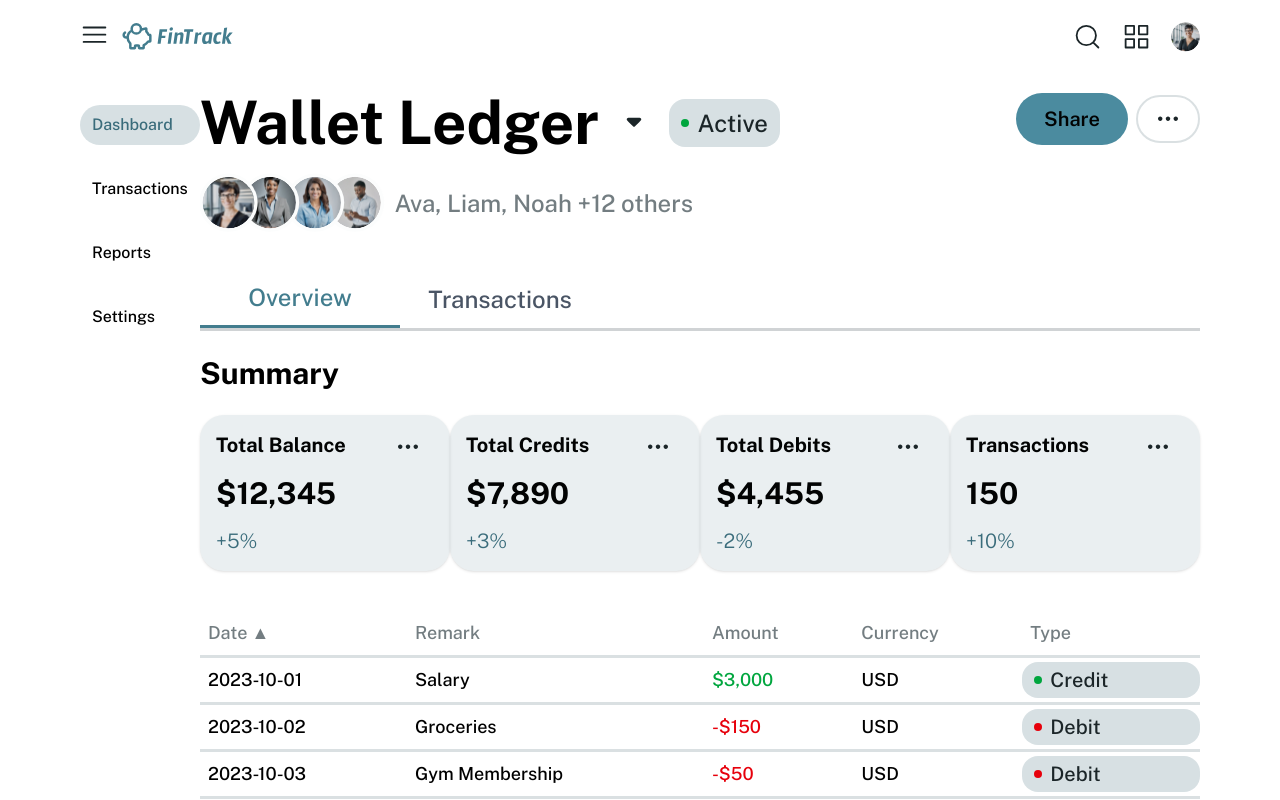
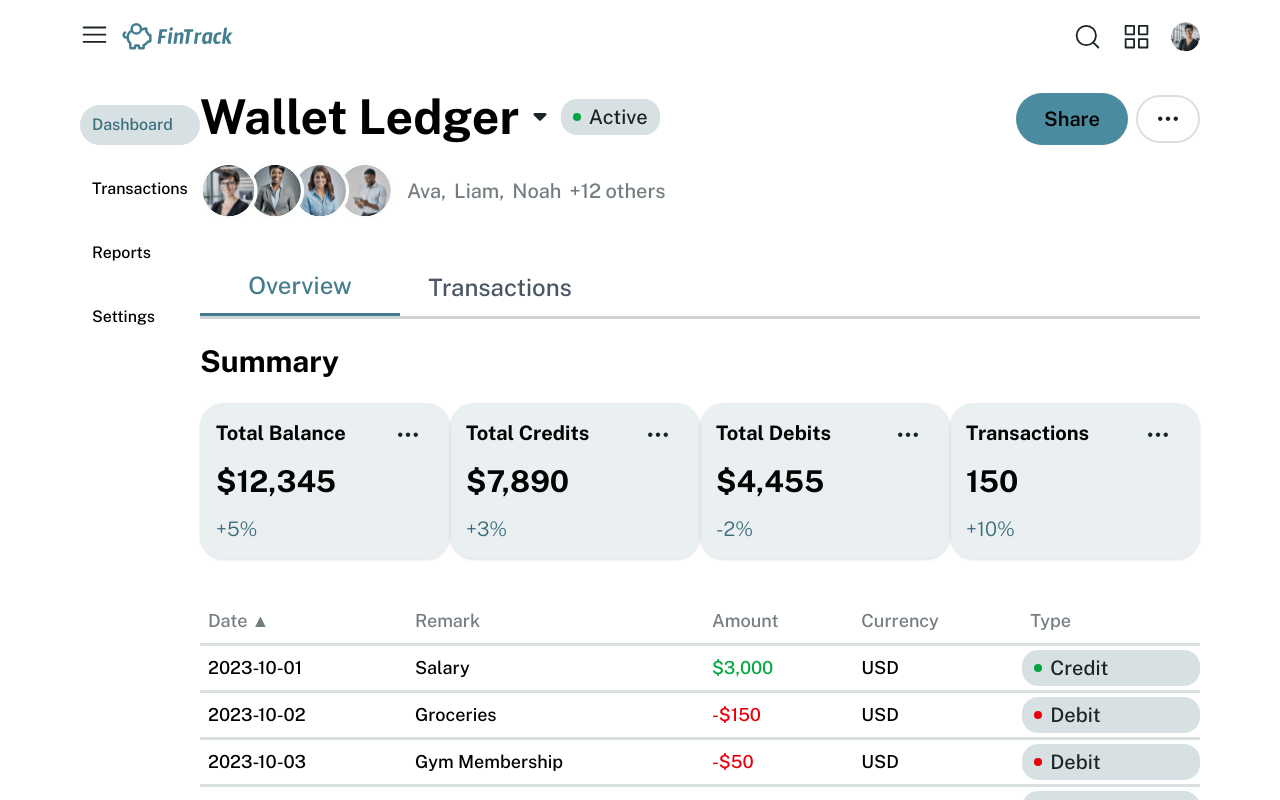
Before and after one commit to itsxdamdam/fintrack, a Next.js app: page / in a window 1280 px wide. Shown: the top 800 px of the page. Built offline with nearby package versions, Linux system fonts and the light colour scheme.

Commit message:
fix: headerbox user display

```diff
--- a/src/app/globals.css
+++ b/src/app/globals.css
@@ -6,7 +6,7 @@
   }
 
   .caret {
-    @apply w-auto h-[40px] cursor-pointer;
+    @apply w-auto h-[35px] cursor-pointer;
   }
 
   .logo {
@@ -18,7 +18,7 @@
   }
 
   .status {
-    @apply rounded-2xl bg-[#386776]/20 text-[#1B2528] font-medium text-2xl py-2 px-3 flex items-center gap-2;
+    @apply rounded-2xl bg-[#386776]/20 text-[#1B2528] font-medium text-xl py-1 px-3 flex items-center gap-2;
   }
 
   .user-icons {
@@ -26,7 +26,7 @@
   }
 
   .header-user-display {
-    @apply flex justify-between items-center w-[85%] text-[#15272D]/60 font-medium;
+    @apply flex justify-between items-center text-[#15272D]/60 font-medium;
   }
 
   .table-item {
--- a/src/components/HeaderBox.tsx
+++ b/src/components/HeaderBox.tsx
@@ -8,8 +8,8 @@ const HeaderBox = ({ title, status }: HeaderBoxProps) => {
     <header className="w-full">
       <div className="flex justify-between items-start">
         <div className="flex flex-col justify-between items-start gap-5">
-          <div className="header-box-title">
-            <h1 className="text-6xl font-bold">{title}</h1>
+          <div className="header-box-title gap-1">
+            <h1 className="text-5xl font-bold">{title}</h1>
             <button>
               <Image
                 src="/icons/caret-down.svg"
@@ -30,8 +30,8 @@ const HeaderBox = ({ title, status }: HeaderBoxProps) => {
               {status}
             </div>
           </div>
-          <div className="header-user-display ">
-            <div className="flex relative">
+          <div className="header-user-display gap-3">
+            <div className="flex items-center">
               <Image
                 src="/icons/profile-1.svg"
                 alt="user image"
@@ -44,31 +44,31 @@ const HeaderBox = ({ title, status }: HeaderBoxProps) => {
                 alt="user image"
                 width={0}
                 height={0}
-                className="user-icons absolute left-[40px] z-8"
+                className="user-icons ml-[-15px] z-8"
               />
               <Image
                 src="/icons/profile-3.svg"
                 alt="user image"
                 width={0}
                 height={0}
-                className="user-icons absolute left-[85px] z-5"
+                className="user-icons  ml-[-15px] z-5"
               />
               <Image
                 src="/icons/profile-4.svg"
                 alt="user image"
                 width={0}
                 height={0}
-                className="user-icons absolute left-[125px] z-3"
+                className="user-icons  ml-[-15px] z-3"
               />
             </div>
-            <div className="flex justify-between items-center text-2xl">
+            <div className="flex items-center text-xl gap-2">
               {headerBoxNames.map((user, index) => {
                 {
                   if (index < 3) {
                     return (
                       <p key={index}>
                         {user.name}
-                        {index < 2 && ","}&nbsp;
+                        {index < 2 && ","}
                       </p>
                     );
                   }
```
